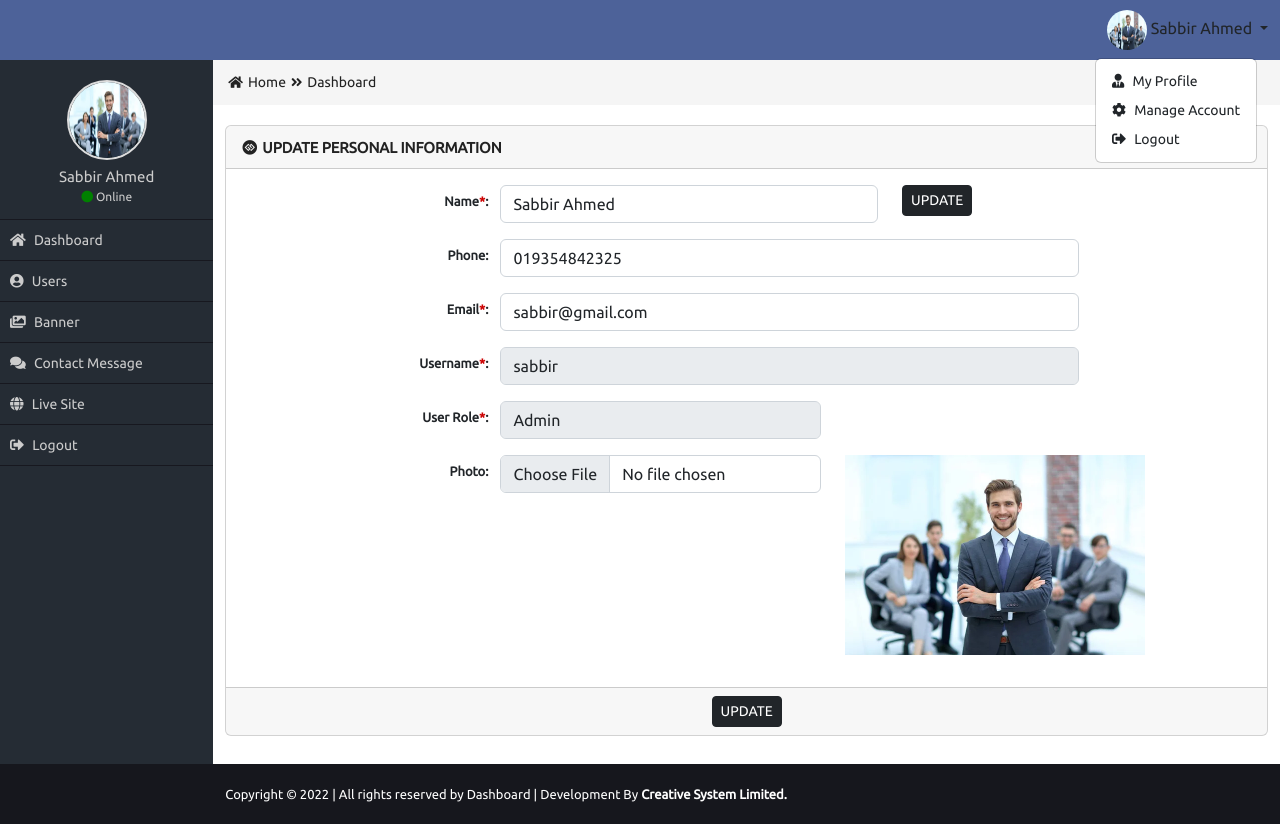
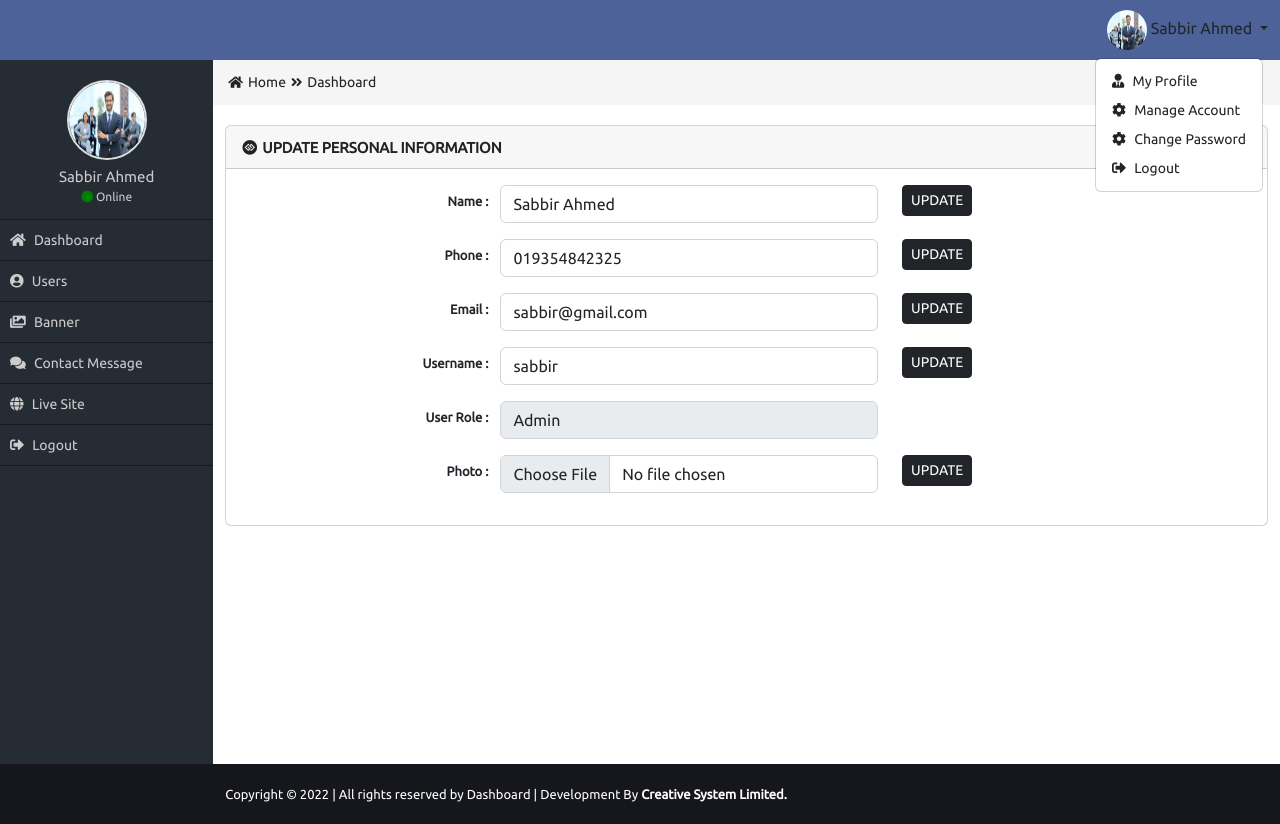
Before and after one commit to bdahmad/admin_ujjalSir, a PHP site: page /manage-account.php in a window 1280 px wide, after a click on "Sabbir Ahmed". Run offline with PHP 8.4, Linux system fonts and the light colour scheme; a user stored in the database is signed in; data comes from the database, SQL or seed files in the repository.

Commit message:
user password change done

```diff
--- a/includes/header.php
+++ b/includes/header.php
@@ -35,6 +35,7 @@
             <ul class="dropdown-menu">
               <li><a class="dropdown-item" href="profile-user.php"><i class="fas fa-user-tie"></i> My Profile</a></li>
               <li><a class="dropdown-item" href="manage-account.php"><i class="fas fa-cog"></i> Manage Account</a></li>
+              <li><a class="dropdown-item" href="change-user-password.php"><i class="fas fa-cog"></i> Change Password</a></li>
               <li><a class="dropdown-item" href="logout.php"><i class="fas fa-sign-out-alt"></i> Logout</a></li>
             </ul>
           </div>
--- a/manage-account.php
+++ b/manage-account.php
@@ -62,7 +62,7 @@ $data = mysqli_fetch_assoc($query);
             </div>
             <div class="card-body">
                <div class="row mb-3">
-                  <label class="col-sm-3 col-form-label col_form_label">Name<span class="req_star">*</span>:</label>
+                  <label class="col-sm-3 col-form-label col_form_label">Name :</label>
                   <div class="col-sm-7">
                      <div class="row">
                         <div class="col-sm-8">
@@ -71,47 +71,95 @@ $data = mysqli_fetch_assoc($query);
                         <div class="col-sm-4">
                            <button type="submit" class="btn btn-sm btn-dark" name="nameUpdate">UPDATE</button>
                            <?php
-                              if(isset($_POST['nameUpdate'])){
+                           if (isset($_POST['nameUpdate'])) {
                               $name = $_POST['name'];
                               $uName = "UPDATE `users` SET `user_name`='$name' WHERE user_id = '$id'";
-                                 if(mysqli_query($con,$uName)){
+                              if (mysqli_query($con, $uName)) {
                                  // header('Location: manage-account.php');
                                  echo "update successfully.";
                                  $_SESSION['name'] = $data['user_name'];
-
-                                 }
-                                 else{
+                              } else {
                                  echo "Opps! update failed.";
                               }
                            }
                            ?>
                         </div>
-
-
                      </div>
                   </div>
                </div>
                <div class="row mb-3">
-                  <label class="col-sm-3 col-form-label col_form_label">Phone:</label>
+                  <label class="col-sm-3 col-form-label col_form_label">Phone :</label>
                   <div class="col-sm-7">
-                     <input type="text" class="form-control form_control" id="" name="phone" value="<?= $data['user_phone']; ?>">
+                     <div class="row">
+                        <div class="col-sm-8">
+                           <input type="text" class="form-control form_control" id="" value="<?= $data['user_phone']; ?>" name="phone">
+                        </div>
+                        <div class="col-sm-4">
+                           <button type="submit" class="btn btn-sm btn-dark" name="phoneUpdate">UPDATE</button>
+                           <?php
+                           if (isset($_POST['phoneUpdate'])) {
+                              $phone = $_POST['phone'];
+                              $uPhone = "UPDATE `users` SET `user_phone`='$phone' WHERE user_id = '$id'";
+                              if (mysqli_query($con, $uPhone)) {
+                                 // header('Location: manage-account.php');
+                                 echo "update successfully.";
+                                 $_SESSION['phone'] = $data['user_phone'];
+                              } else {
+                                 echo "Opps! update failed.";
+                              }
+                           }
+                           ?>
+                        </div>
+                     </div>
                   </div>
                </div>
                <div class="row mb-3">
-                  <label class="col-sm-3 col-form-label col_form_label">Email<span class="req_star">*</span>:</label>
+                  <label class="col-sm-3 col-form-label col_form_label">Email :</label>
                   <div class="col-sm-7">
-                     <input type="email" class="form-control form_control" value="<?= $data['user_email']; ?>" id="" name="email">
+                     <div class="row">
+                        <div class="col-sm-8">
+                           <input type="text" class="form-control form_control" id="" value="<?= $data['user_email']; ?>" name="email">
+                        </div>
+                        <div class="col-sm-4">
+                           <button type="submit" class="btn btn-sm btn-dark" name="nameUpdate">UPDATE</button>
+                           <?php
+                           if (isset($_POST['nameUpdate'])) {
+                              $name = $_POST['name'];
+                              $uName = "UPDATE `users` SET `user_name`='$name' WHERE user_id = '$id'";
+                              if (mysqli_query($con, $uName)) {
+                                 // header('Location: manage-account.php');
+                                 echo "update successfully.";
+                                 $_SESSION['name'] = $data['user_name'];
+                              } else {
+                                 echo "Opps! update failed.";
+                              }
+                           }
+                           ?>
+                        </div>
+                     </div>
+                  </div>
+               </div>
+
+               <div class="row mb-3">
+                  <label class="col-sm-3 col-form-label col_form_label">Username :</label>
+                  <div class="col-sm-7">
+                     <div class="row">
+                        <div class="col-sm-8">
+                           <input type="text" class="form-control form_control" value="<?= $data['user_username']; ?>" id="" name="">
+
+                        </div>
+                        <div class="col-sm-4">
+                           <button type="submit" class="btn btn-sm btn-dark" name="nameUpdate">UPDATE</button>
+                        </div>
+                     </div>
+
                   </div>
                </div>
                <div class="row mb-3">
-                  <label class="col-sm-3 col-form-label col_form_label">Username<span class="req_star">*</span>:</label>
+                  <label class="col-sm-3 col-form-label col_form_label">User Role :</label>
                   <div class="col-sm-7">
-                     <input type="text" class="form-control form_control" value="<?= $data['user_username']; ?>" id="" name="" disabled>
-                  </div>
-               </div>
-               <div class="row mb-3">
-                  <label class="col-sm-3 col-form-label col_form_label">User Role<span class="req_star">*</span>:</label>
-                  <div class="col-sm-4">
+                     <div class="row">
+                        <div class="col-sm-8">
                            <select class="form-control form_control" id="" name="role" disabled>
                               <option>Select Role</option>
                               <?php
@@ -128,21 +176,77 @@ $data = mysqli_fetch_assoc($query);
                               ?>
                            </select>
                         </div>
+                        <div class="col-sm-4"></div>
+                     </div>
+
+                  </div>
                </div>
                <div class="row mb-3">
-                  <label class="col-sm-3 col-form-label col_form_label">Photo:</label>
-                  <div class="col-sm-4">
+                  <label class="col-sm-3 col-form-label col_form_label">Photo :</label>
+                  <div class="col-sm-7">
+                     <div class="row">
+                        <div class="col-sm-8">
                            <input type="file" class="form-control form_control" id="" name="photo">
                         </div>
-                  <div class="col-sm-2">
-                     <img class="img200" src="uploads/<?= $data['user_photo']; ?>" alt="">
+                        <div class="col-sm-4">
+                           <button type="submit" class="btn btn-sm btn-dark" name="nameUpdate">UPDATE</button>
+                           <?php
+                           if (isset($_POST['nameUpdate'])) {
+                              $name = $_POST['name'];
+                              $uName = "UPDATE `users` SET `user_name`='$name' WHERE user_id = '$id'";
+                              if (mysqli_query($con, $uName)) {
+                                 // header('Location: manage-account.php');
+                                 echo "update successfully.";
+                                 $_SESSION['name'] = $data['user_name'];
+                              } else {
+                                 echo "Opps! update failed.";
+                              }
+                           }
+                           ?>
+                        </div>
+                     </div>
+                  </div>
+               </div>
+               <!-- <div class="row mb-3">
+                  <label class="col-sm-3 col-form-label col_form_label">Photo:</label>
+                  <div class="col-sm-7">
+                     <div class="row">
+                        <div class="col-sm-8">
+                           <input type="file" class="form-control form_control" id="" name="photo">
+                           <div class="col-sm-4">
+
+                              <button type="submit" class="btn btn-sm btn-dark" name="nameUpdate">UPDATE</button>
+                              <?php
+                              if (isset($_POST['nameUpdate'])) {
+                                 $name = $_POST['name'];
+                                 $uName = "UPDATE `users` SET `user_name`='$name' WHERE user_id = '$id'";
+                                 if (mysqli_query($con, $uName)) {
+                                    // header('Location: manage-account.php');
+                                    echo "update successfully.";
+                                    $_SESSION['name'] = $data['user_name'];
+                                 } else {
+                                    echo "Opps! update failed.";
+                                 }
+                              }
+                              ?>
+                           </div>
+                        </div>
+                        <div class="col-sm-4">
+
                         </div>
                      </div>
 
                   </div>
-            <div class="card-footer text-center">
+
+                  <div class="col-sm-2">
+                     <img class="img200" src="uploads/<?= $data['user_photo']; ?>" alt="">
+                  </div>
+               </div> -->
+
+            </div>
+            <!-- <div class="card-footer text-center">
                <button type="submit" class="btn btn-sm btn-dark">UPDATE</button>
-            </div>
+            </div> -->
          </div>
       </form>
    </div>
```
Also changed, not shown: change-user-password.php (added, +98 -0 lines). Lines whose indentation alone changed are shown as unchanged.
